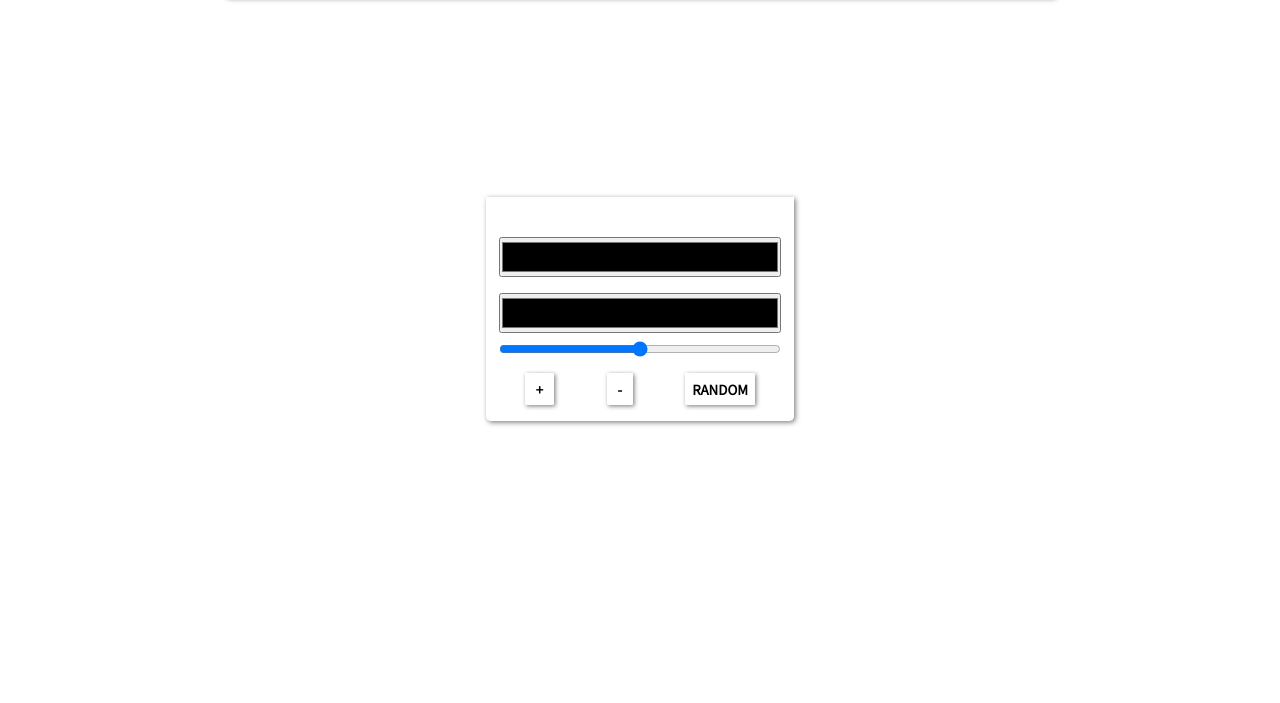
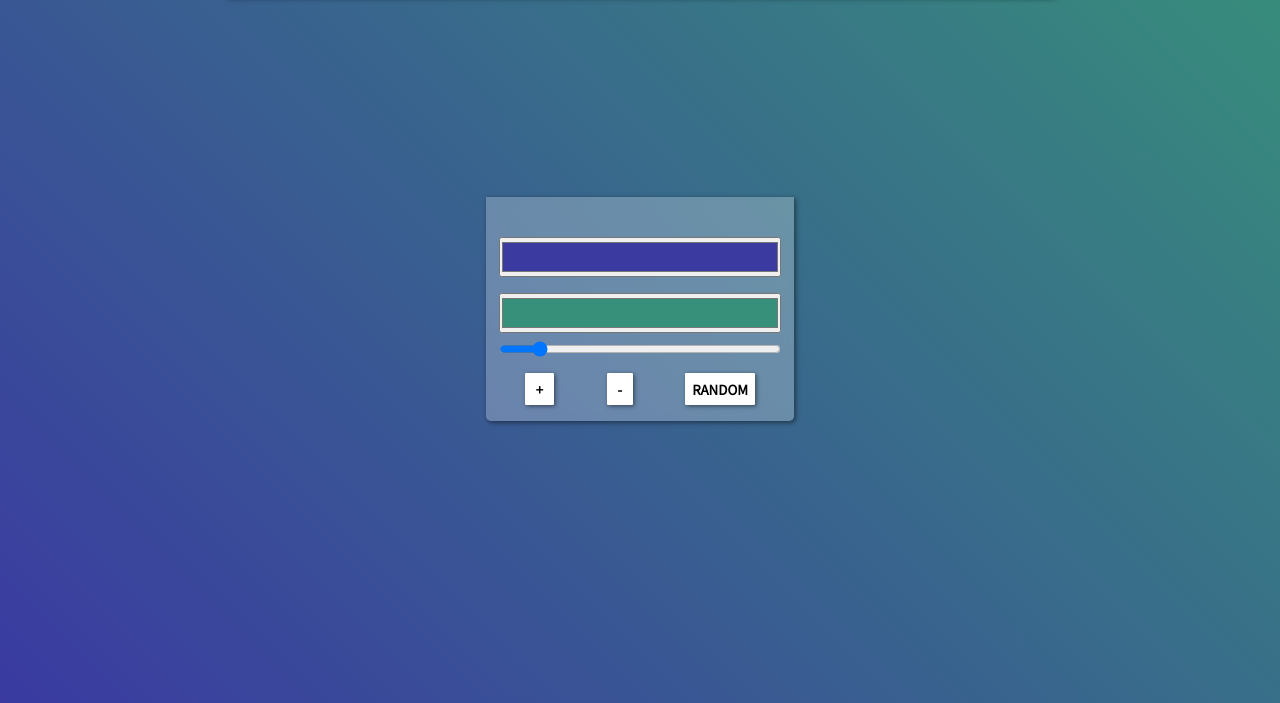
Before and after one commit to alice-sebego/gradient-generator, a plain HTML site: page index.html in a window 1280 px wide. Shown: the part 97-800 px from the top of the page. Drawn offline with Linux system fonts and the light colour scheme.

Commit message:
Handle initialisation of gradient's display

```diff
--- a/index.html
+++ b/index.html
@@ -5,6 +5,7 @@
     <meta http-equiv="X-UA-Compatible" content="IE=edge">
     <meta name="viewport" content="width=device-width, initial-scale=1.0">
     <link rel="stylesheet" href="./src/css/style.css">
+    <script defer src="./src/js/app.js"></script>
     <title>Générateur de dégradé en CSS</title>
 </head>
 <body>
@@ -14,9 +15,9 @@
     <section>
         <form>
             <div id="colors">
-                <input type="color" name="first-color" id="color-1" value="">
-                <input type="color" name="second-color" id="color-2" value="">
-                <input type="range" name="deg" id="deg" min="0" max="360">
+                <input type="color" name="first-color">
+                <input type="color" name="second-color">
+                <input type="range" name="deg" id="deg" min="0" max="360" value="45">
             </div>
             <div id="buttons">
                 <button type="button" value="+">+</button>
--- a/src/css/style.css
+++ b/src/css/style.css
@@ -7,11 +7,15 @@
     font-family: 'Noto Sans JP', sans-serif;
 }
 
+
 header{
     width: 65%;
     margin: auto;
     padding: 3vh;
     text-align: center;
+    color: white;
+    letter-spacing: .05em;
+    text-shadow: 0.1em 0.1em 0.1em rgb(0 0 0 / 50%);
     box-shadow: 0.1em 0.1em 0.3em rgb(0 0 0 / 50%);
     background-color: rgb(255 255 255 / 50%);
     backdrop-filter: blur(4px);
@@ -30,7 +34,7 @@ form{
     width: 35%;
     padding: 2vh 1vw;
     box-shadow: 0.1em 0.1em 0.3em rgb(0 0 0 / 50%);
-    background-color: rgb(255 255 255 / 50%);
+    background-color: rgb(255 255 255 / 25%);
     backdrop-filter: blur(4px);
     -webkit-backdrop-filter: blur(4px);
     border-radius: 0 0 .3em .3em;
@@ -59,7 +63,13 @@ button{
     font-weight: bold;
     background-color: white;
     box-shadow: 0.1em 0.1em 0.3em rgb(0 0 0 / 50%);
-    border-radius: .09em;
+    border-radius: .1em;
+    transition: all 200ms;
+}
+
+button:hover{
+    color: white;
+    background-color: #333;
 }
 
 #buttons button:nth-child(1),
--- a/src/js/app.js
+++ b/src/js/app.js
@@ -1,8 +1,29 @@
 // Elements of DOM
-const $color1 = document.querySelector("#color-1");
-const $color2 = document.querySelector("#color-2");
-const $range = document.querySelector("#id");
+const $body = document.querySelector("body");
+const $inputsColor = document.querySelectorAll("#colors > input[type='color']");
+const $range = document.querySelector("#deg");
+console.log($range.value);
 
 const $addBtn = document.querySelector("#buttons > button:nth-child(1)");
 const $subtractBtn = document.querySelector("#buttons > button:nth-child(2)");
 const $random = document.querySelector("#buttons > button:nth-child(3)");
+
+// Initialisation
+
+let colorsList = ["#3a3aa1", "#37907a"]
+$inputsColor[0].value = colorsList[0];
+$inputsColor[1].value = colorsList[1];
+
+$body.style.background = `linear-gradient(${$range.value}deg, ${$inputsColor[0].value}, ${$inputsColor[1].value}) no-repeat center center fixed`;
+$body.style.backgroundSize = "cover";
+
+
+$inputsColor.forEach( color => {
+
+    color.addEventListener("change", e =>{
+        color.value = e.target.value;
+        console.log(color.value);
+        console.log(colorsList)
+    });
+
+});
```
